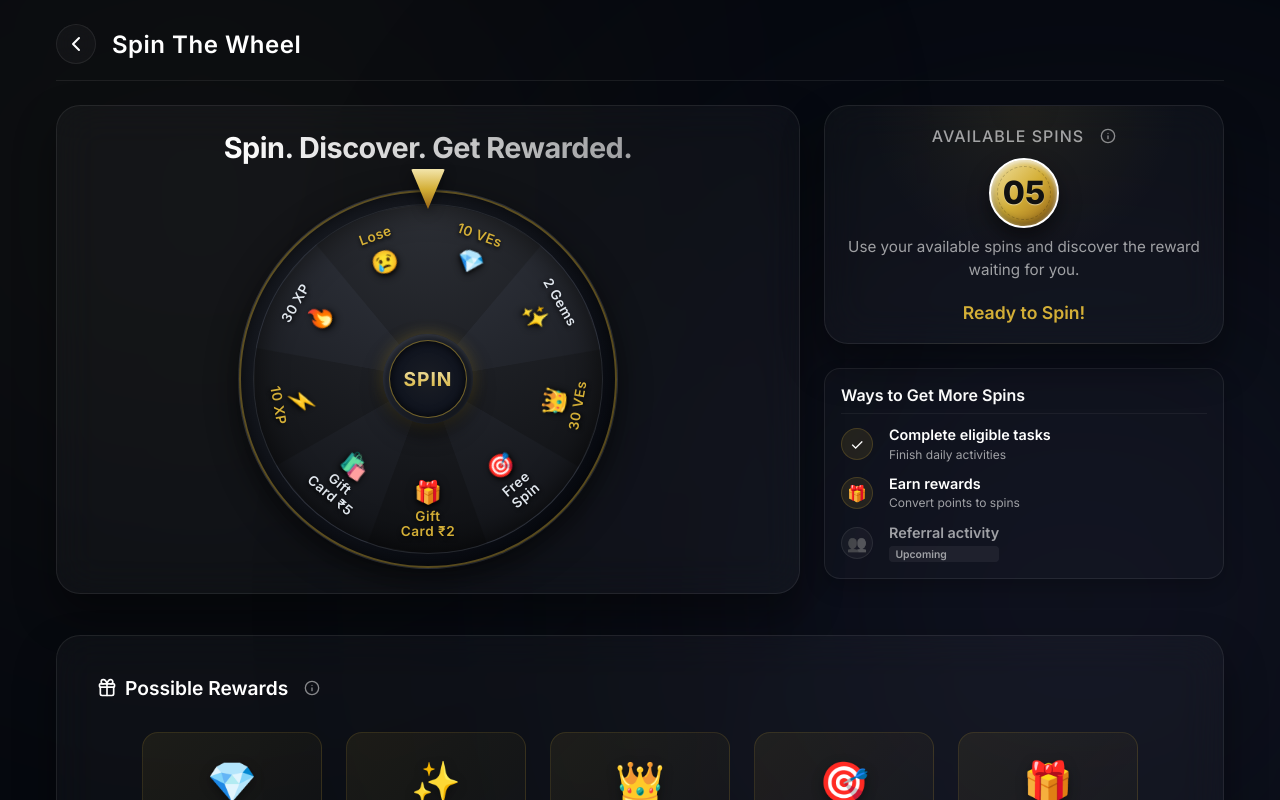
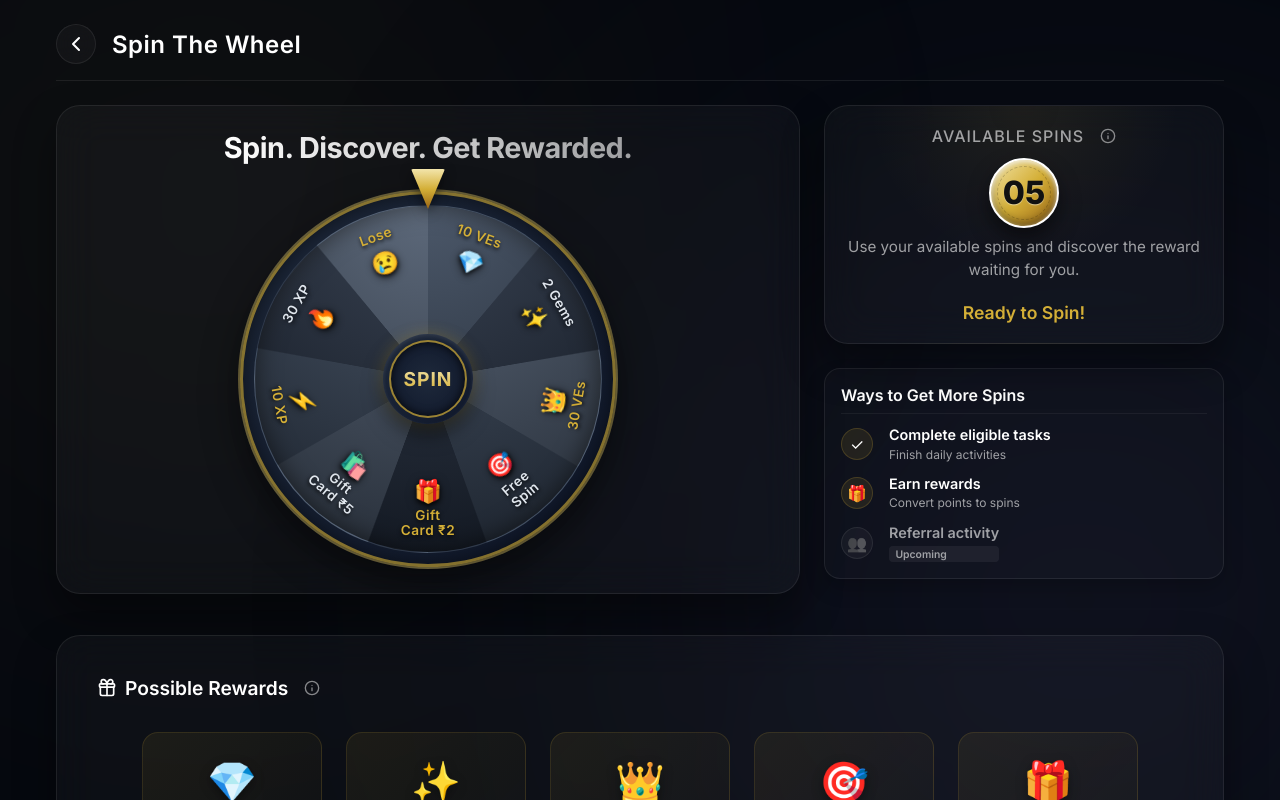
Before and after one commit to Souptik-Hazra/Veloop-Rewards-Spin-Wheel, a React app in the folder frontend/: page / in a window 1280 px wide. Shown: the top 800 px of the page. Built offline with nearby package versions, Linux system fonts and the light colour scheme; the HTML template or start-up script is replaced by a standard one.

Commit message:
Update wheel visual styling for enhanced premium contrast and golden ring prominence

```diff
--- a/frontend/src/components/MainWheel/MainWheel.jsx
+++ b/frontend/src/components/MainWheel/MainWheel.jsx
@@ -4,8 +4,8 @@ import styles from './MainWheel.module.css';
 import SpinLoader from '../SpinLoader/SpinLoader';
 import WheelPointer from '../WheelPointer/WheelPointer';
 
-// Premium Fintech dark metallic segments
-const segmentColors = ['#1A1D24', '#222630'];
+// Premium Fintech metallic segments - Distinct medium-dark slate (visible but not white)
+const segmentColors = ['#334155', '#1E293B', '#475569'];
 
 const MainWheel = ({ rewards, onSpinRequest, onSpinComplete, isSpinning, setIsSpinning, disabled }) => {
   const [rotation, setRotation] = useState(0);
--- a/frontend/src/components/MainWheel/MainWheel.module.css
+++ b/frontend/src/components/MainWheel/MainWheel.module.css
@@ -16,19 +16,19 @@
   justify-content: center;
 }
 
-/* Premium Metallic Ring */
+/* Premium Metallic Ring - Visible but dark premium */
 .wheelOuter {
   width: 100%;
   height: 100%;
   border-radius: 50%;
   padding: 14px;
-  background: linear-gradient(135deg, #1A1D24, #05080F);
-  /* Gold/Silver metallic border */
-  border: 1px solid rgba(255,255,255,0.1);
+  background: linear-gradient(135deg, #1E293B, #0F172A);
+  /* Prominent Gold metallic border */
+  border: 2px solid rgba(212, 175, 55, 0.4);
   box-shadow:
-    0 10px 30px rgba(0,0,0,0.6),
-    inset 0 0 0 2px rgba(212, 175, 55, 0.4),
-    inset 0 0 20px rgba(0,0,0,0.8);
+    0 15px 35px rgba(0,0,0,0.5),
+    inset 0 0 0 3px rgba(212, 175, 55, 0.6),
+    inset 0 0 25px rgba(0,0,0,0.7);
   position: relative;
 }
 
@@ -40,15 +40,15 @@
   position: relative;
   overflow: hidden;
   transition: transform 4s cubic-bezier(0.1, 0.7, 0.1, 1);
-  box-shadow: inset 0 0 30px rgba(0,0,0,0.8);
-  border: 1px solid rgba(255,255,255,0.05);
+  box-shadow: inset 0 0 25px rgba(0,0,0,0.6); /* Reduced black inset slightly */
+  border: 1px solid rgba(255,255,255,0.08);
 }
 
 .wheelOverlay {
   position: absolute;
   top: 0; left: 0; right: 0; bottom: 0;
   border-radius: 50%;
-  background: radial-gradient(circle at 50% 0%, rgba(255,255,255,0.08) 0%, rgba(0,0,0,0.6) 100%);
+  background: radial-gradient(circle at 50% 0%, rgba(255,255,255,0.12) 0%, rgba(0,0,0,0.5) 100%);
   z-index: 1;
   pointer-events: none;
 }
@@ -95,7 +95,7 @@
   transform: translate(-50%, -50%);
   width: 90px;
   height: 90px;
-  background: linear-gradient(135deg, #222630, #11141A);
+  background: linear-gradient(135deg, #1E293B, #0F172A);
   border-radius: 50%;
   z-index: 5;
   padding: 6px;
@@ -117,11 +117,11 @@
   width: 100%;
   height: 100%;
   border-radius: 50%;
-  background: radial-gradient(circle at center, #1A1D24, #0A0F1C);
+  background: radial-gradient(circle at center, #1E293B, #0F172A);
   display: flex;
   align-items: center;
   justify-content: center;
-  border: 1px solid rgba(212, 175, 55, 0.5); /* Gold inner ring */
+  border: 2px solid rgba(212, 175, 55, 0.7); /* Thicker, brighter Gold inner ring */
   box-shadow: inset 0 0 10px rgba(0,0,0,0.8);
 }
 
```
